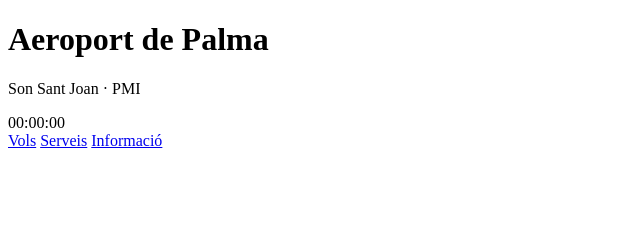
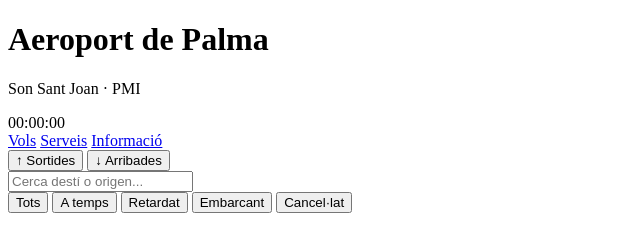
Before and after one commit to AlejandroBestard/Pagina-aeroport, a plain HTML site: page Index.html in a window 1280 px wide. Shown: the whole page, without its empty margins (0-640 px from the left). Drawn offline with Linux system fonts and the light colour scheme.

Commit message:
Filtros + botons estat

```diff
--- a/Index.html
+++ b/Index.html
@@ -27,6 +27,37 @@
         <a href="#serveis">Serveis</a>
         <a href="#informacio">Informació</a>
     </nav>
+    <!-- seccio vols -->
+  <section id="vols">
+    <div class="contenidor">
+
+      <!-- pagina de  vols sortiedes/arribades -->
+      <div class="tabs">
+        <button class="tab actiu-tab" id="btn-sortides" onclick="canviarTab('sortides')">
+          ↑ Sortides
+        </button>
+        <button class="tab" id="btn-arribades" onclick="canviarTab('arribades')">
+          ↓ Arribades
+        </button>
+      </div>
+      <!-- FILTROS -->
+      <div class="filtres">
+        <div class="cerca-container">
+          <input
+            type="text"
+            id="cerca"
+            placeholder="Cerca destí o origen..."
+            oninput="filtrarVols()"
+          />
+        </div>
+        <div class="botons-estat">
+          <button class="btn-estat actiu-estat" onclick="filtrarPerEstat('tots', this)">Tots</button>
+          <button class="btn-estat" onclick="filtrarPerEstat('A temps', this)">A temps</button>
+          <button class="btn-estat" onclick="filtrarPerEstat('Retardat', this)">Retardat</button>
+          <button class="btn-estat" onclick="filtrarPerEstat('Embarcant', this)">Embarcant</button>
+          <button class="btn-estat" onclick="filtrarPerEstat('Cancel·lat', this)">Cancel·lat</button>
+        </div>
+      </div>
 
 
     <script src="/JavaScript/Script.js"></script>
```
